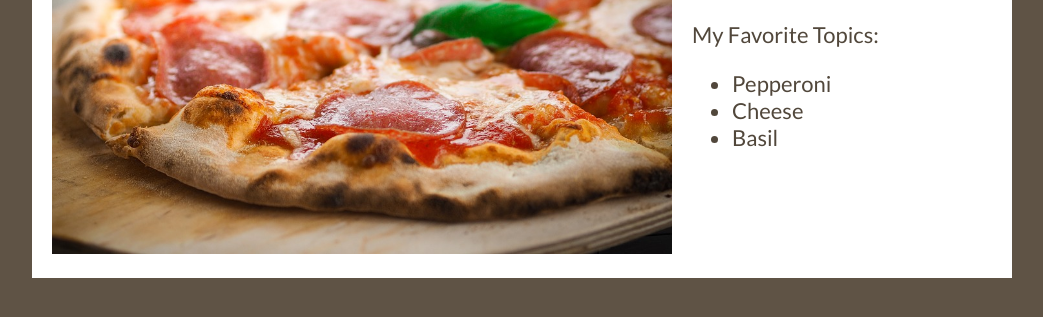
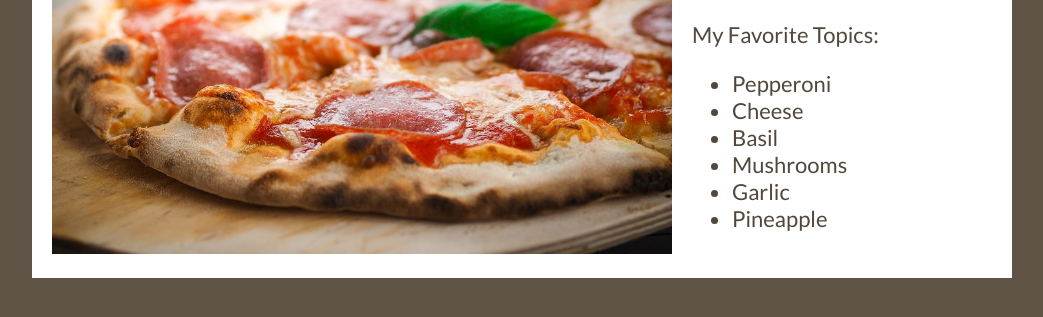
Before and after one commit to jt6161/Pizza, a plain HTML site: page index.html in a window 1280 px wide. Shown: the part 199-516 px from the top of the page, without its empty margins (118-1161 px from the left). Drawn offline with Linux system fonts and the light colour scheme; a web font is replaced by a local one.

Commit message:
Changed Pizza Toppings List
Updated the existing HTML Unorder List Items to better pizza toppings.

```diff
--- a/index.html
+++ b/index.html
@@ -23,6 +23,9 @@
       <li>Pepperoni</li>
       <li>Cheese</li>
       <li>Basil</li>
+      <li>Mushrooms</li>
+      <li>Garlic</li>
+      <li>Pineapple</li>
     </ul>
   </div>
 </div>
```
